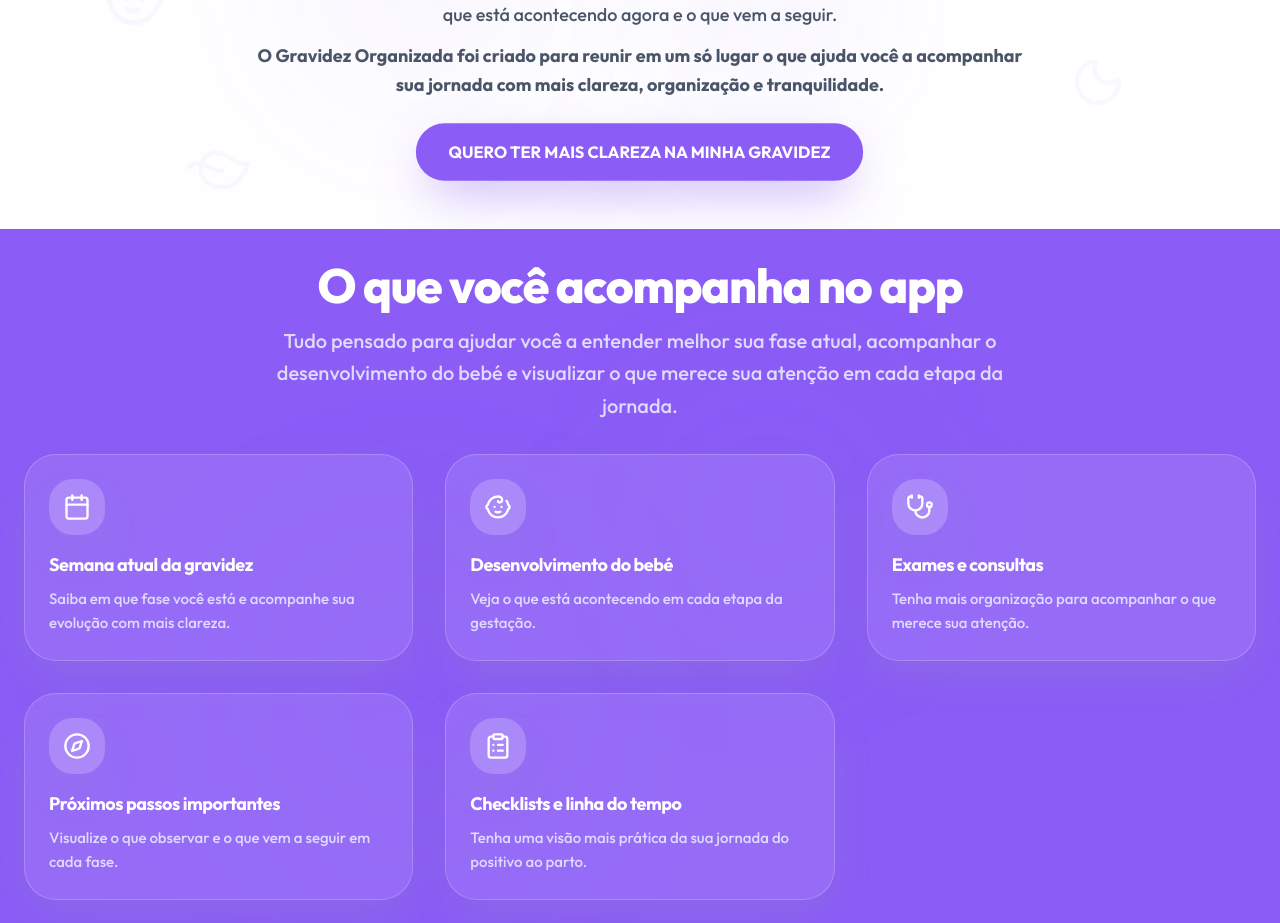
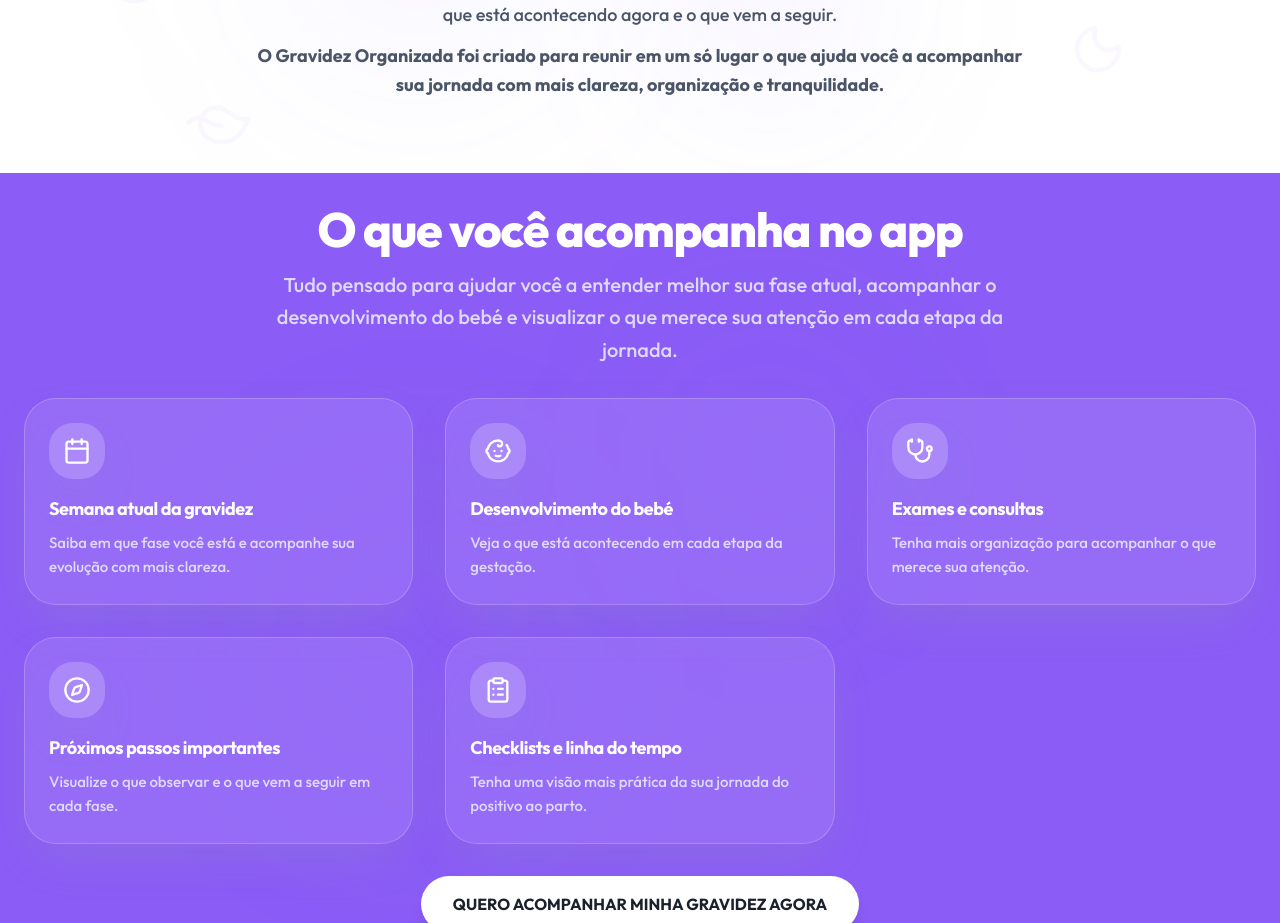
Before and after one commit to lowticketproject-jhon/LP-casa-organizada, a React (Vite) app: page / in a window 1280 px wide. Shown: the part 1540-2463 px from the top of the page. Built offline with nearby package versions, Linux system fonts and the light colour scheme; no server answers.

Commit message:
fix: remove botao da secao dor

```diff
--- a/src/App.tsx
+++ b/src/App.tsx
@@ -336,7 +336,6 @@ export default function App() {
                   O Gravidez Organizada foi criado para reunir em um só lugar o que ajuda você a acompanhar sua jornada com mais clareza, organização e tranquilidade.
                 </p>
               </div>
-              <Button primary onClick={() => document.getElementById('preco')?.scrollIntoView({ behavior: 'smooth' })}>QUERO TER MAIS CLAREZA NA MINHA GRAVIDEZ</Button>
             </motion.div>
         </div>
       </section>
```
